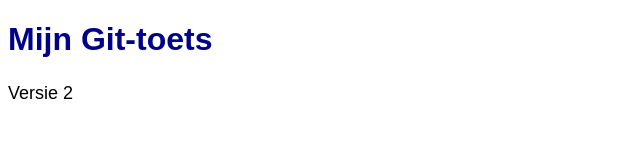
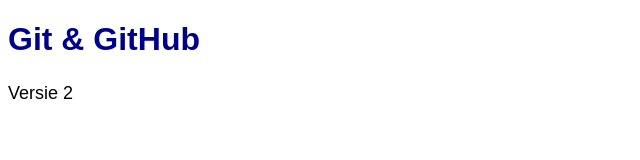
Before and after one commit to Lientje-xxx/git-toets-Lien-Coppens, a plain HTML site: page index.html in a window 1280 px wide. Shown: the whole page, without its empty margins (0-640 px from the left). Drawn offline with Linux system fonts and the light colour scheme; files that its build step writes are made by us from their sources.

Commit message:
Titel aangepast

```diff
--- a/index.html
+++ b/index.html
@@ -7,7 +7,7 @@
     <link rel="stylesheet" href="css/style.css">
 </head>
 <body>
-    <h1>Mijn Git-toets</h1>
+    <h1>Git & GitHub</h1>
     <p>Versie 2</p>
 </body>
 </html>
```
